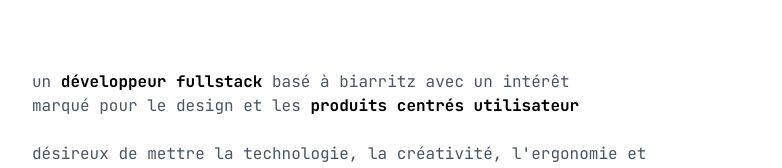
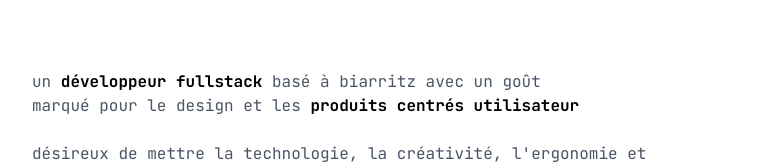
Before and after one commit to raphaelchpprt/raphaelch.me, a Next.js app: page / in a window 1280 px wide. Shown: the part 194-362 px from the top of the page, without its empty margins (248-1030 px from the left). Built offline with nearby package versions, Linux system fonts and the light colour scheme.

Commit message:
Update description to emphasize user-centered design approach

```diff
--- a/app/page.tsx
+++ b/app/page.tsx
@@ -48,7 +48,7 @@ export default async function Home() {
         <div className="group mt-12 flex max-w-prose flex-col gap-6">
           <h2 className="text-balance">
             un <strong>développeur fullstack</strong> basé à biarritz avec un
-            intérêt marqué pour le design et les{" "}
+            goût marqué pour le design et les{" "}
             <strong>produits centrés utilisateur</strong>
           </h2>
 
```
